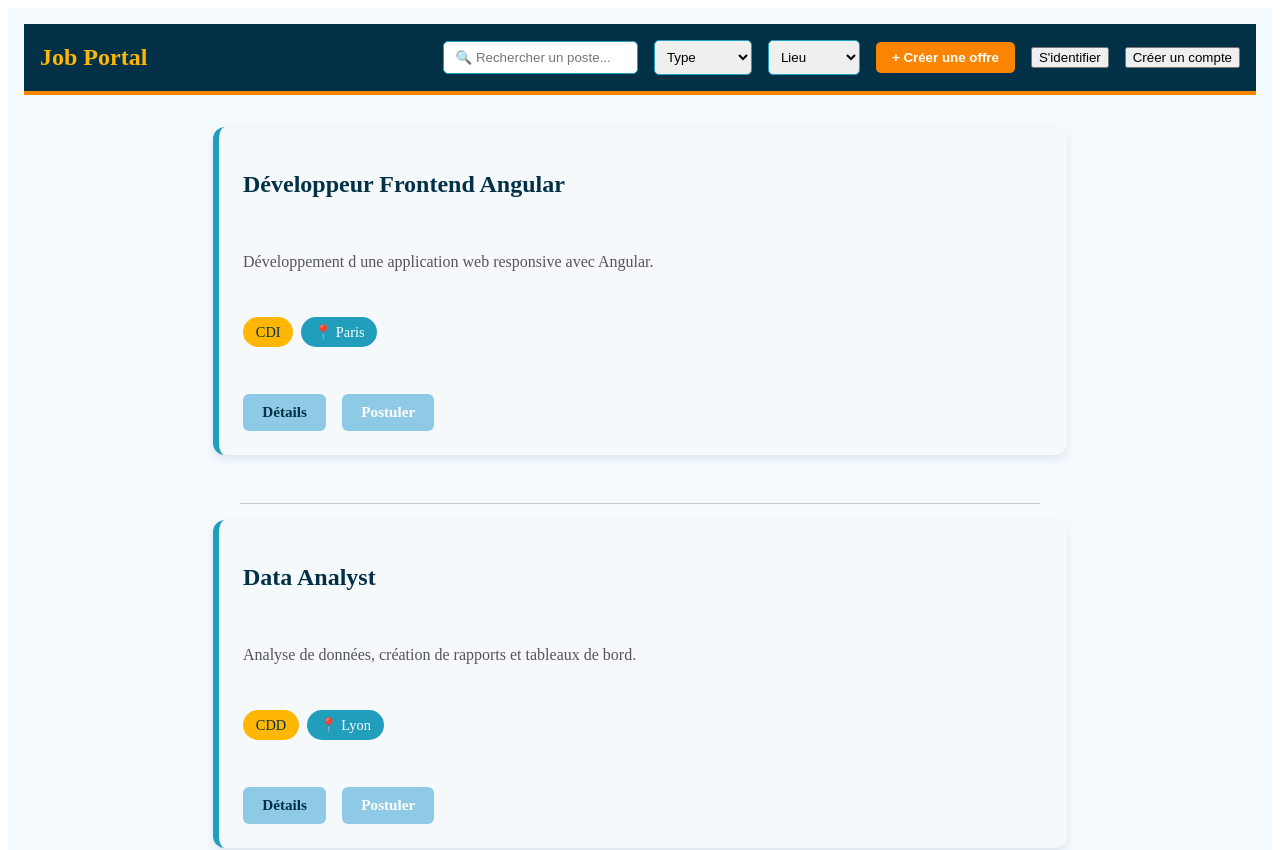
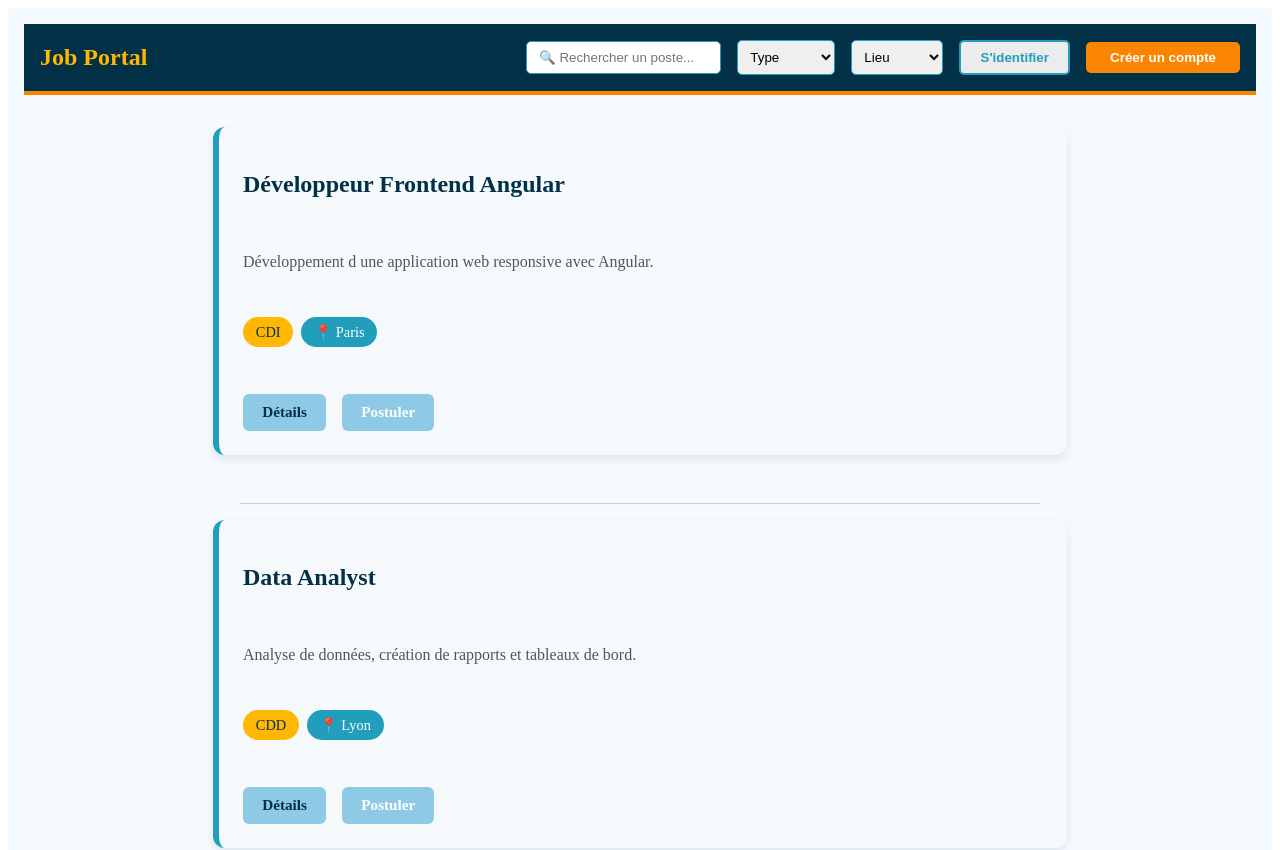
Before and after one commit to MbolatianaR/job-portal-frontend, an Angular app: page / in a window 1280 px wide. Shown: the top 850 px of the page. Built offline with nearby package versions, Linux system fonts and the light colour scheme.

Commit message:
top bar diferent selon role

```diff
--- a/src/app/components/top-bar/top-bar.component.css
+++ b/src/app/components/top-bar/top-bar.component.css
@@ -45,8 +45,58 @@
   border-radius: 5px;
   font-weight: bold;
   cursor: pointer;
+  transition: background-color 0.3s;
 }
 
 .create-button:hover {
   background-color: #ffb703;
 }
+
+/* Bouton S'identifier - style outline bleu */
+.btn-login {
+  background-color: #ececec;
+  border: 2px solid #219ebc;
+  color: #219ebc;
+  padding: 0.5rem 1.2rem;
+  border-radius: 5px;
+  font-weight: 600;
+  cursor: pointer;
+  transition: background-color 0.3s, color 0.3s;
+}
+
+.btn-login:hover {
+  background-color: #219ebc;
+  color: white;
+}
+
+/* Bouton Créer un compte - style plein orange */
+.btn-register {
+  background-color: #fb8500;
+  border: none;
+  color: white;
+  padding: 0.5rem 1.5rem;
+  border-radius: 5px;
+  font-weight: 600;
+  cursor: pointer;
+  transition: background-color 0.3s;
+}
+
+.btn-register:hover {
+  background-color: #ffb703;
+}
+
+/* Bouton Déconnexion */
+.btn-logout {
+  background-color: #219ebc;
+  border: none;
+  color: white;
+  padding: 0.5rem 1.2rem;
+  border-radius: 5px;
+  font-weight: 600;
+  cursor: pointer;
+  transition: background-color 0.3s;
+}
+
+.btn-logout:hover {
+  background-color: #023047;
+}
--- a/src/app/components/top-bar/top-bar.component.html
+++ b/src/app/components/top-bar/top-bar.component.html
@@ -5,7 +5,12 @@
     </div>
 
     <div class="filters">
-      <input type="text" placeholder=" 🔍 Rechercher un poste..." [(ngModel)]="keyword" (input)="emitFilters()" />
+      <input
+        type="text"
+        placeholder=" 🔍 Rechercher un poste..."
+        [(ngModel)]="keyword"
+        (input)="emitFilters()"
+      />
       <select [(ngModel)]="selectedType" (change)="emitFilters()">
         <option value="">Type</option>
         <option *ngFor="let type of types" [value]="type">{{ type }}</option>
@@ -14,9 +19,30 @@
         <option value="">Lieu</option>
         <option *ngFor="let loc of locations" [value]="loc">{{ loc }}</option>
       </select>
-      <button class="create-button" (click)="goToCreate()">+ Créer une offre</button>
-      <button (click)="goToLogin()">S'identifier</button>
-      <button (click)="goToRegister()">Créer un compte</button>
+
+      <!-- Affichage conditionnel selon connexion -->
+      <button
+        *ngIf="!isLoggedIn"
+        class="btn-login"
+        (click)="goToLogin()"
+      >S'identifier</button>
+      <button
+        *ngIf="!isLoggedIn"
+        class="btn-register"
+        (click)="goToRegister()"
+      >Créer un compte</button>
+
+      <button
+        *ngIf="isLoggedIn && userRole === 'recruiter'"
+        class="create-button"
+        (click)="goToCreate()"
+      >+ Créer une offre</button>
+
+      <button
+        *ngIf="isLoggedIn"
+        class="btn-logout"
+        (click)="logout()"
+      >Se déconnecter</button>
     </div>
   </div>
 </header>
--- a/src/app/components/top-bar/top-bar.component.ts
+++ b/src/app/components/top-bar/top-bar.component.ts
@@ -1,13 +1,14 @@
-import { Component, EventEmitter, Output } from '@angular/core';
+import { Component, EventEmitter, Output, OnInit } from '@angular/core';
 import { Router } from '@angular/router';
+import { AuthService } from '../../services/auth.service';
 
 @Component({
   selector: 'app-top-bar',
   templateUrl: './top-bar.component.html',
   styleUrls: ['./top-bar.component.css'],
-  standalone : false
+  standalone: false
 })
-export class TopBarComponent {
+export class TopBarComponent implements OnInit {
   @Output() searchFilters = new EventEmitter<{
     keyword: string;
     type: string;
@@ -21,7 +22,21 @@ export class TopBarComponent {
   types = ['CDI', 'CDD', 'Stage', 'Freelance'];
   locations = ['Paris', 'Lyon', 'Marseille', 'Remote'];
 
-  constructor(private router: Router) {}
+  isLoggedIn = false;
+  userRole: string | null = null;
+
+  constructor(private router: Router, private authService: AuthService) {}
+
+  ngOnInit(): void {
+    this.authService.isLoggedIn().subscribe(loggedIn => {
+      this.isLoggedIn = loggedIn;
+      if (loggedIn) {
+        this.userRole = this.authService.getUserRole();
+      } else {
+        this.userRole = null;
+      }
+    });
+  }
 
   emitFilters() {
     this.searchFilters.emit({
@@ -40,7 +55,11 @@ export class TopBarComponent {
   }
 
   goToRegister() {
-  this.router.navigate(['/register']);
+    this.router.navigate(['/register']);
+  }
+
+  logout() {
+    this.authService.logout();
+    this.router.navigate(['/']);
+  }
 }
-
-}
```
